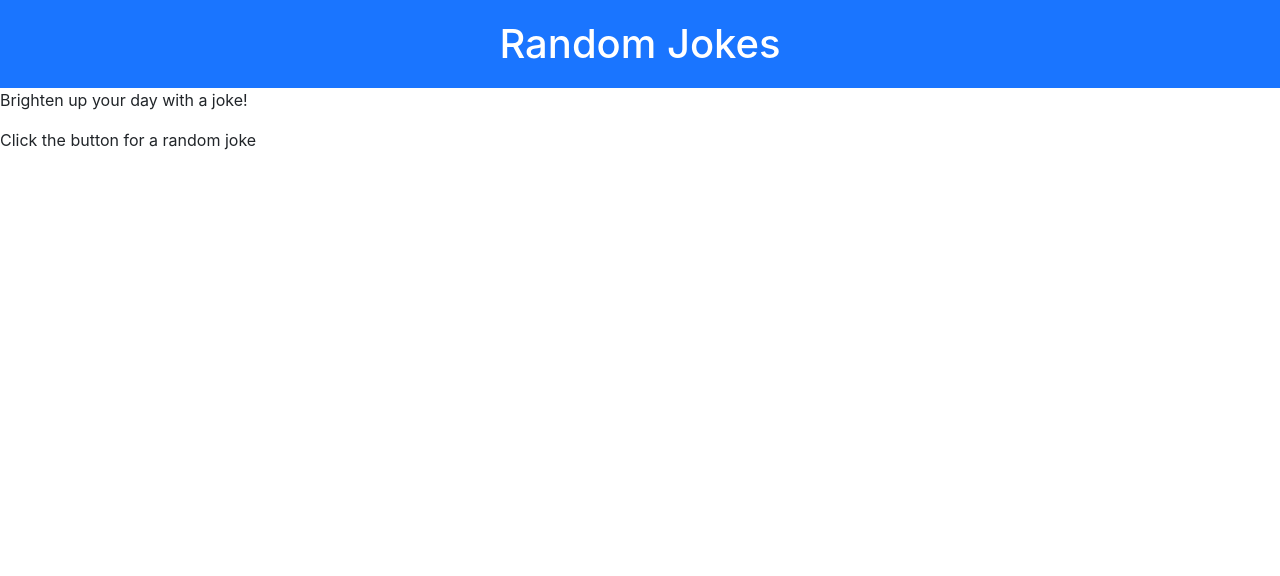
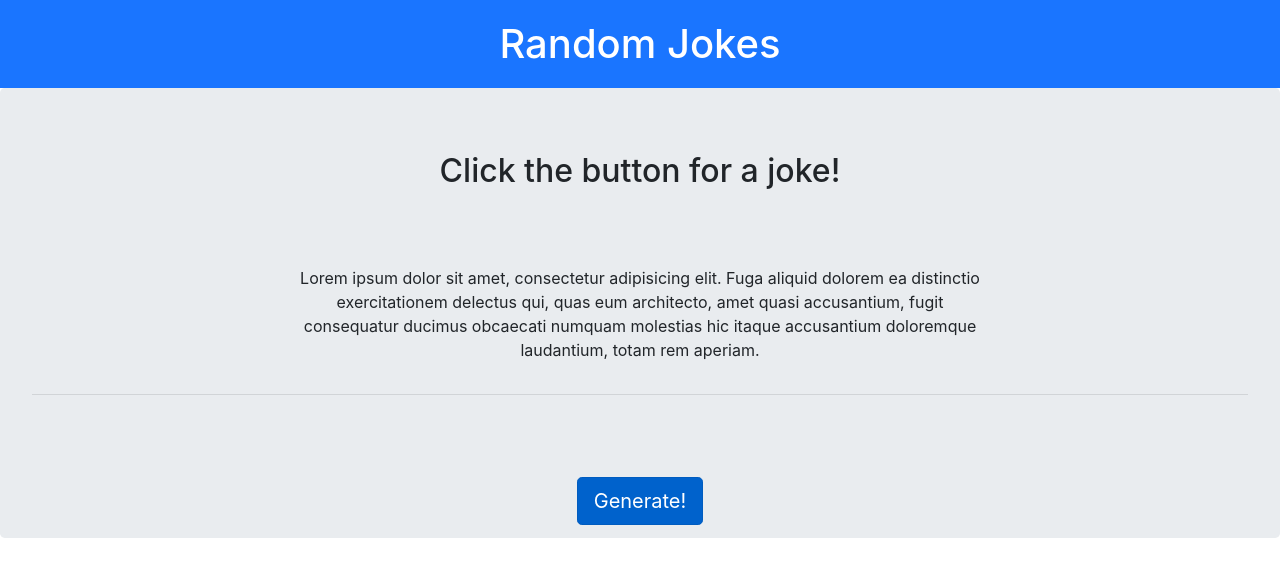
Before and after one commit to timbolaj/joke-generator, an Angular app: page / in a window 1280 px wide. Shown: the top 576 px of the page. Built offline with nearby package versions, Linux system fonts and the light colour scheme.

Commit message:
Basic style and layout of website complete

```diff
--- a/src/app/app.component.html
+++ b/src/app/app.component.html
@@ -1 +1,3 @@
-<app-jokes></app-jokes>
+<div>
+  <app-jokes></app-jokes>
+</div>
--- a/src/app/app.component.scss
+++ b/src/app/app.component.scss
@@ -0,0 +1,3 @@
+div {
+  height: 450px;
+}
--- a/src/app/jokes/jokes.component.html
+++ b/src/app/jokes/jokes.component.html
@@ -1,4 +1,21 @@
-<div>
-  <p>Brighten up your day with a joke!</p>
-  <p>Click the button for a random joke</p>
+<div class="jumbotron text-center blue-grey lighten-5">
+
+  <h2 class="card-title h2">Click the button for a joke!</h2>
+
+  <div class="row d-flex justify-content-center">
+
+    <!-- Grid column -->
+    <div class="col-xl-7 pb-2">
+
+      <p class="card-text">Lorem ipsum dolor sit amet, consectetur adipisicing elit. Fuga aliquid dolorem ea distinctio exercitationem delectus qui, quas eum architecto, amet quasi accusantium, fugit consequatur ducimus obcaecati numquam molestias hic itaque accusantium doloremque laudantium, totam rem aperiam.</p>
+
+    </div>
+    <!-- Grid column -->
+
+  </div>
+  <!-- Grid row -->
+
+  <hr class="my-4 pb-2">
+
+  <a href="#" class="btn btn-primary btn-lg active" role="button" aria-pressed="true">Generate!</a>
 </div>
--- a/src/app/jokes/jokes.component.scss
+++ b/src/app/jokes/jokes.component.scss
@@ -0,0 +1,11 @@
+.jumbotron {
+  height: 100%
+}
+
+.jumbotron div {
+  padding-top: 2em;
+}
+
+a {
+  margin-top: 2.5em;
+}
```
